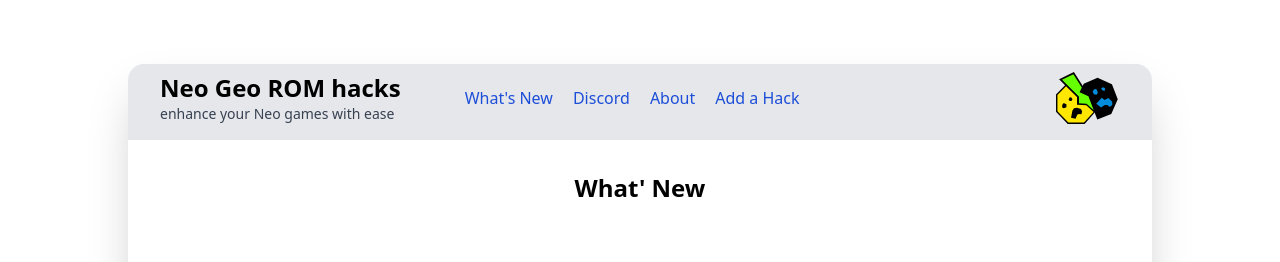
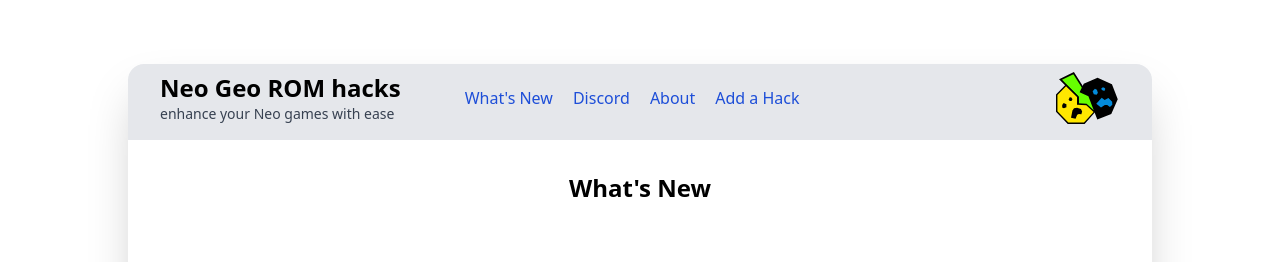
Before and after one commit to city41/neorh, a Next.js app: page /whats-new in a window 1280 px wide. Shown: the top 262 px of the page. Built offline with nearby package versions, Linux system fonts and the light colour scheme.

Commit message:
WhatsNewPage: fix typo

```diff
--- a/src/components/WhatsNewPage/WhatsNewPage.tsx
+++ b/src/components/WhatsNewPage/WhatsNewPage.tsx
@@ -62,7 +62,7 @@ function NewEntry({
 function WhatsNewPage() {
   return (
     <div className="mt-8 mb-16 flex flex-col gap-y-2">
-      <h1 className="font-bold text-2xl mb-4 text-center">What&apos; New</h1>
+      <h1 className="font-bold text-2xl mb-4 text-center">What&apos;s New</h1>
       <NewEntry
         title="KOF94 Cheat Sheet: now works in versus mode"
         date="2024-06-27"
```
